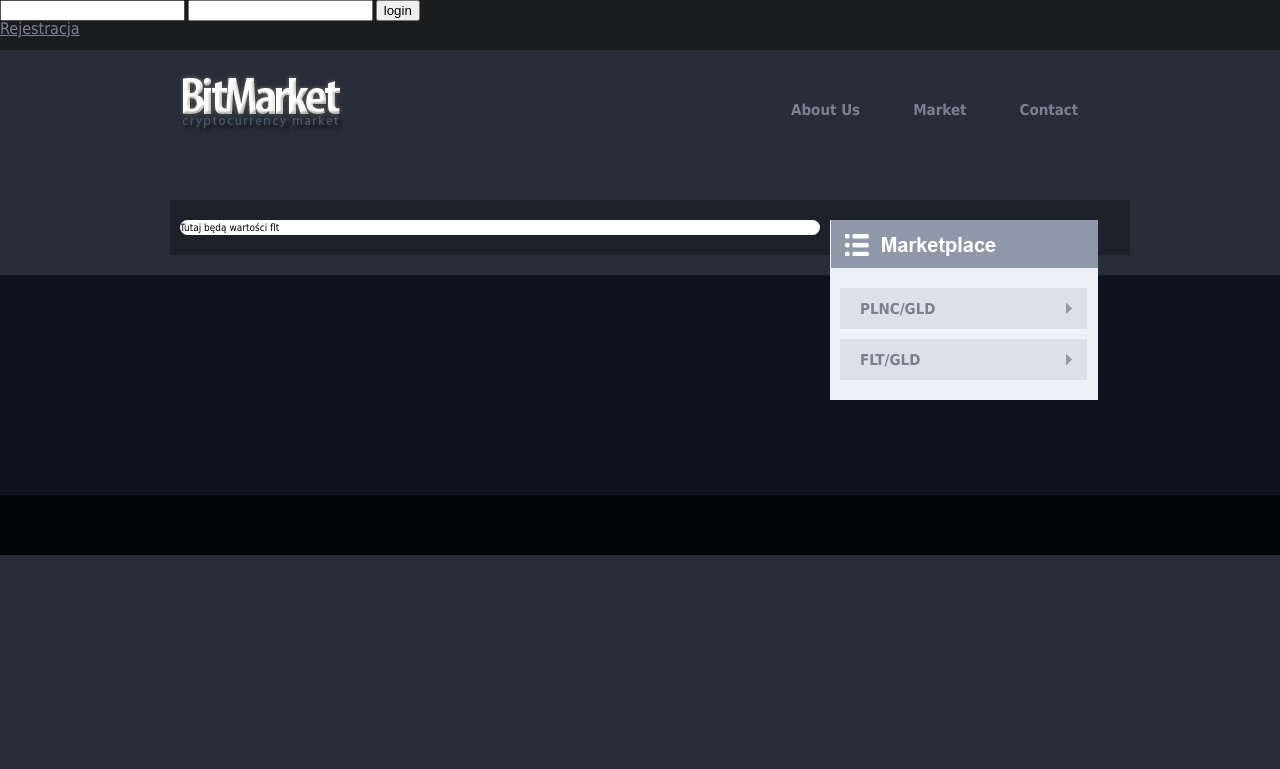
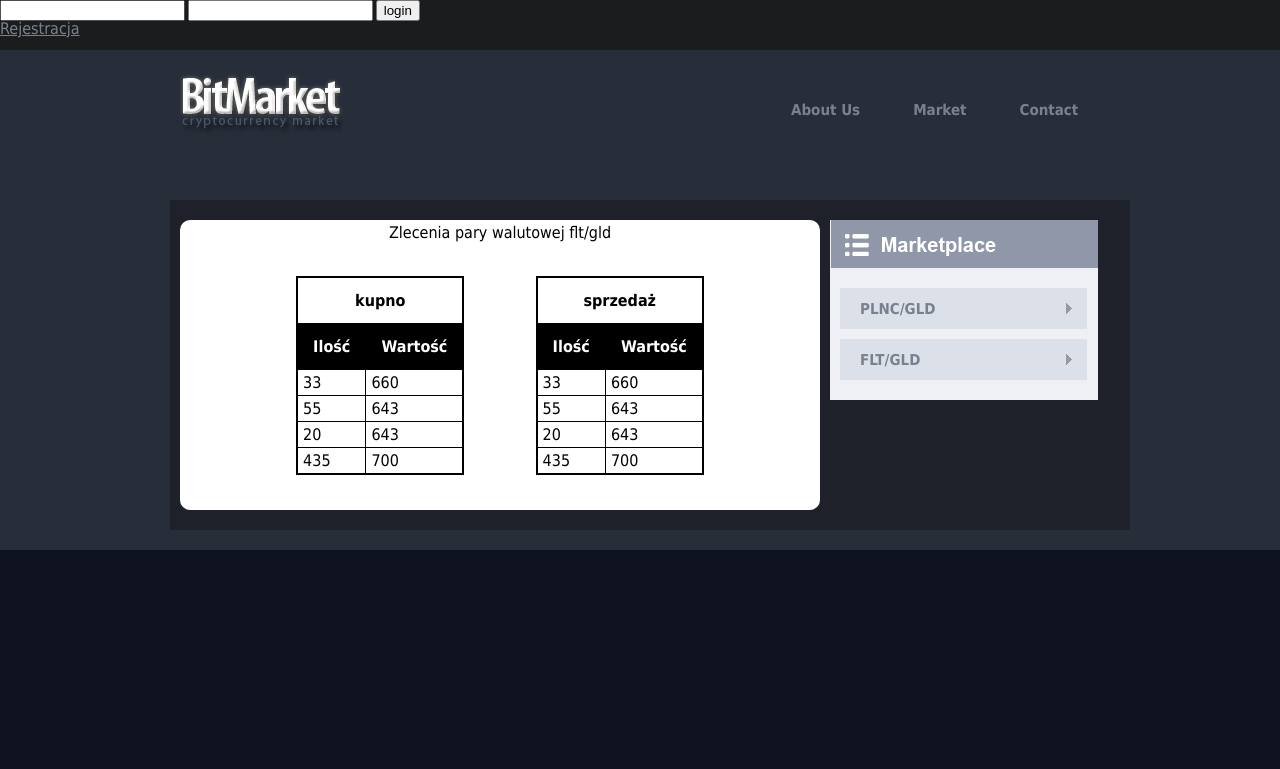
Before and after one commit to eVerro/BitMarket, a Django app: page /user/flt/ in a window 1280 px wide. Shown: the top 769 px of the page. Before the commit the page ends 555 px from the top, so only its background shows below. Run offline with Django 3.2, Linux system fonts and the light colour scheme; parts of the project's set-up code (start-up, migrations or seed data) failed here and were passed over.

Commit message:
widoki walut

```diff
--- a/BitMarket/index/views.py
+++ b/BitMarket/index/views.py
@@ -52,8 +52,9 @@ def user(request):
 
 def user2(request):
     local = locals()
-    UserWallet = UserWallet.objects.all()
-    return render_to_response('user/user.html', {'local': local}, {'UserWallet': UserWallet})
+    profile = UserProfile.objects.all()
+    response=profile
+    return render_to_response('user/user.html', {'profile': profile, 'local': local})
 def login(request):
             if request.method == 'POST':
                     username = request.POST['username']
--- a/BitMarket/media/css/style.css
+++ b/BitMarket/media/css/style.css
@@ -8,7 +8,7 @@ html, body, ul, li { margin: 0; padding: 0;}
 h1, h2, ul, li, p { margin: 0; padding: 0; font-size: 1em; line-height: 1.5em;}
 
 /* ustawienia globalne */
-body { font: 0.625em/1.5em tahoma, verdana, arial, sans-serif; background-color: #282d3a; }
+body { font: 0.625em/1.5em tahoma, verdana, arial, sans-serif; background-color: #282d3a;}
 
 /* szerokość strony */
 .content { width: 960px;}
@@ -16,6 +16,8 @@ body { font: 0.625em/1.5em tahoma, verdana, arial, sans-serif; background-color:
 /* resetowanie ramek obrazków */
 a img { border: none;}
 /* TOP strony - czarny pasek gorny */
+
+
 #top {
 	background-color: #1b1c1d;
 	width: 100%;
@@ -93,8 +95,6 @@ a img { border: none;}
 	background: url(../images/logowanie.jpg) top right no-repeat;
 }
 #rejestracja{
-
-
 	margin-left: 5px;
 	margin-bottom: 5px;
 	margin-right: 5px;
@@ -103,6 +103,74 @@ a img { border: none;}
 	height: 220px;
 	margin-top: 5px;
 	background-color: #1d202a;
+}
+
+#plnc {
+	width: 100%;
+	font-size: 12pt;
+	text-align: center;
+	margin-left: auto;
+	margin-top: 5px;
+	margin-right: auto
+}
+
+#plnclewa{
+	width: 42%;
+	font-size   : 12pt;
+	float : left;
+	margin-left: 4%;
+	margin-bottom: 4%;
+	margin-right: 2%;
+	margin-top: 4%;
+}
+#plnclewa table {
+	float: right;
+	margin-left: 10px;
+	margin-bottom: 10px;
+	margin-right: 10px;
+	margin-top: 10px;
+    border-collapse : collapse;
+    border          : solid 2px black;
+}
+#plncprawa table {
+	float: left;
+	margin-left: 10px;
+	margin-bottom: 10px;
+	margin-right: 10px;
+	margin-top: 10px;
+    border-collapse : collapse;
+    border          : solid 2px black;
+}
+#plnclewa td, #plncprawa td {
+    border  : solid 1px black;
+    padding : 5px;
+}
+#plnclewa th, #plncprawa th {
+    border      : solid 1px black;
+    color       : white;
+    background  : black;
+    font-weight : bolder;
+    font-size   : 12pt;
+    padding     : 15px;
+}
+
+#plnclewa th.tytul, #plncprawa th.tytul {
+	border      : solid 1px black;
+    color       : black;
+    background  : white;
+    font-weight : bolder;
+    font-size   : 12pt;
+    padding     : 15px;
+}
+
+#plncprawa{
+	width: 42%;
+	float: right;
+	font-size   : 12pt;
+	margin-left: 2%;
+	margin-bottom: 4%;
+	margin-right: 4%;
+	margin-top: 4%;
 }
 
 #rejestracja label{
--- a/BitMarket/template/flt/flt.html
+++ b/BitMarket/template/flt/flt.html
@@ -1,7 +1,61 @@
 {% extends "master/index.html" %}
 
 {% block content %}
-
-Tutaj będą wartości flt
-
+	<div id="plnc">
+		Zlecenia pary walutowej flt/gld
+	</div>
+	<div id="plnclewa">
+		<table>
+		  <tr>
+		    <th colspan="2" class="tytul">kupno</th>
+		  </tr>
+		  <tr>
+		    <th>Ilość</th>
+		    <th>Wartość</th>
+		  </tr>
+		  <tr>
+		    <td>33</td>
+		    <td>660</td>
+		  </tr>
+		  <tr>
+		  	<td>55</td>
+		  	<td>643</td>
+		  </tr>
+		  <tr>
+		  	<td>20</td>
+		 	<td>643</td>
+		  </tr>
+		  <tr>
+		  	<td>435</td>
+		  	<td>700</td>
+		  </tr>
+		</table>
+	</div>
+	<div id="plncprawa">
+		<table>
+		  <tr>
+		    <th colspan="2" class="tytul">sprzedaż</th>
+		  </tr>
+		  <tr>
+		    <th>Ilość</th>
+		    <th>Wartość</th>
+		  </tr>
+		  <tr>
+		    <td>33</td>
+		    <td>660</td>
+		  </tr>
+		  <tr>
+		  	<td>55</td>
+		  	<td>643</td>
+		  </tr>
+		  <tr>
+		  	<td>20</td>
+		 	<td>643</td>
+		  </tr>
+		  <tr>
+		  	<td>435</td>
+		  	<td>700</td>
+		  </tr>
+		</table>
+	</div>
 {% endblock %}
--- a/BitMarket/template/master/index.html
+++ b/BitMarket/template/master/index.html
@@ -43,7 +43,6 @@
 
     <div id="main2">
         	<div id="news">
-        		<h2>{{ local.request.user.username }}</h2>
         		{% block content %}
             <p>Lorem Ipsum is simply dummy text of the printing and typesetting industry. Lorem Ipsum has been the industry's standard dummy text ever since the 1500s, when an unknown printer took a galley of type and scrambled it to make a type specimen book. It has survived not only five centuries, but also the leap into electronic typesetting, remaining essentially unchanged. It was popularised in the 1960s with the release of Letraset sheets containing Lorem Ipsum passages, and more recently with desktop publishing software like Aldus PageMaker including versions of Lorem Ipsum.</p>
             <p>Lorem Ipsum is simply dummy text of the printing and typesetting industry. Lorem Ipsum has been the industry's standard dummy text ever since the 1500s, when an unknown printer took a galley of type and scrambled it to make a type specimen book. It has survived not only five centuries, but also the leap into electronic typesetting, remaining essentially unchanged. It was popularised in the 1960s with the release of Letraset sheets containing Lorem Ipsum passages, and more recently with desktop publishing software like Aldus PageMaker including versions of Lorem Ipsum.</p>
```
Also changed, not shown: BitMarket/template/plnc/plnc.html (+58 -3 lines), BitMarket/template/user/user.html (+3 -14 lines), BitMarket/sqlite.db (deleted).
